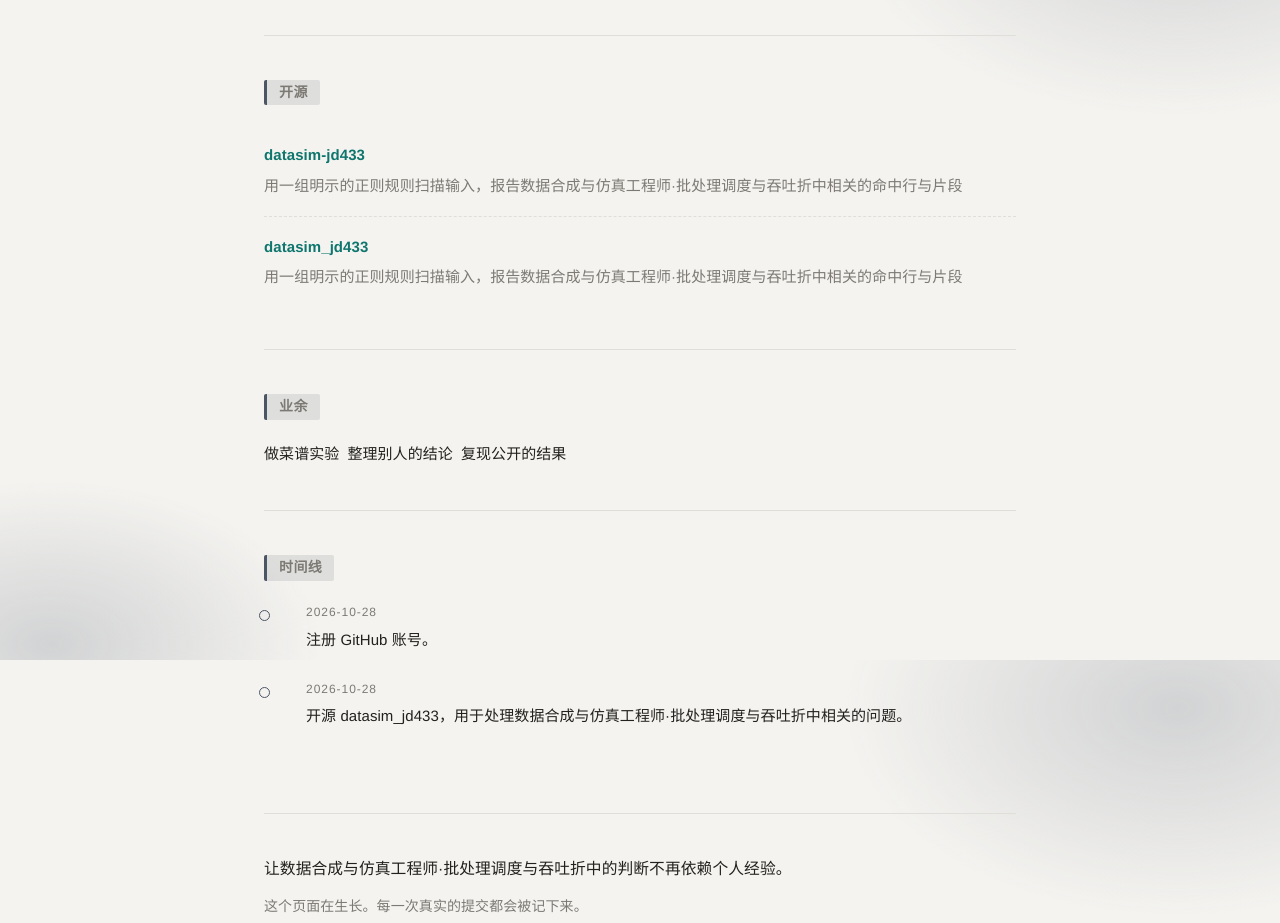
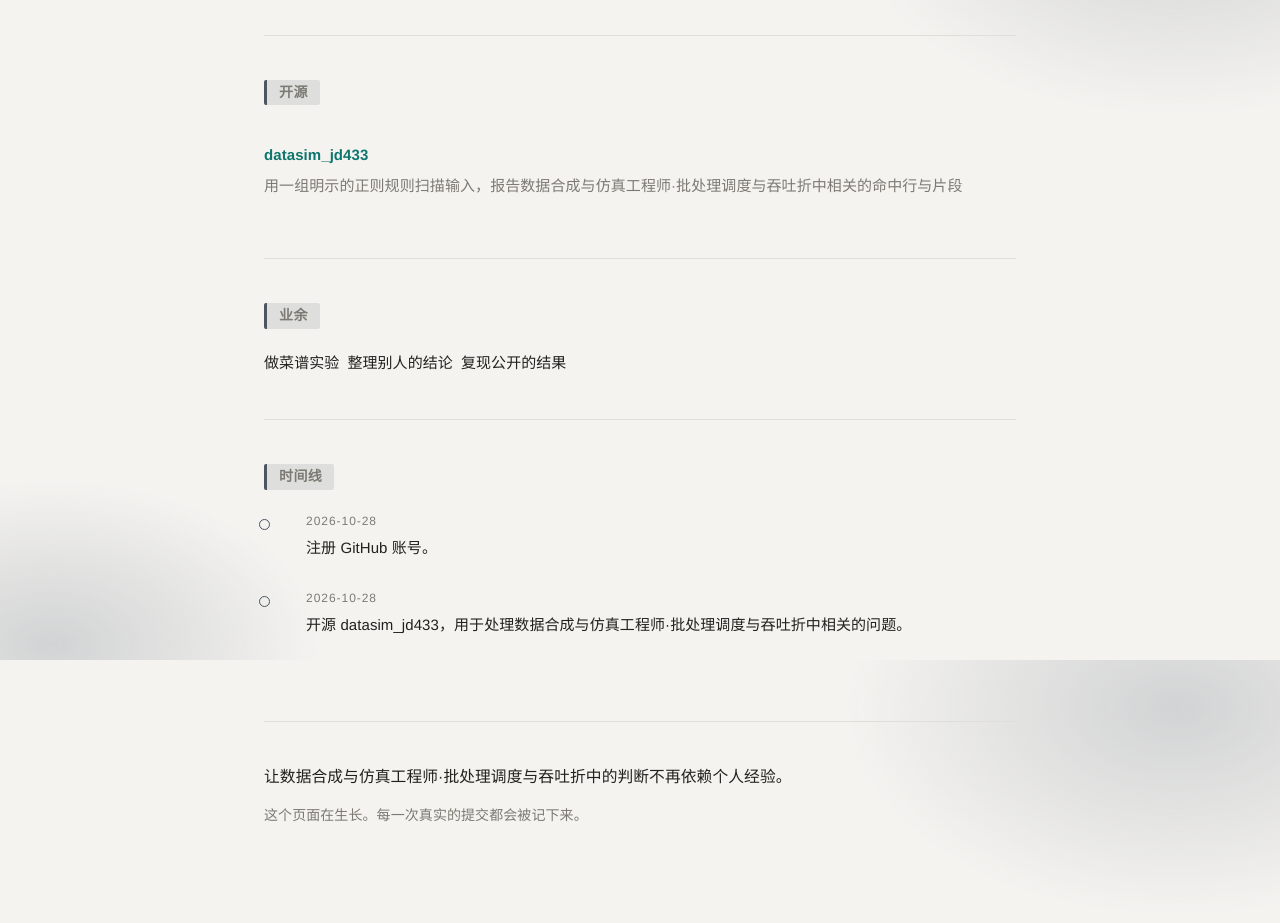
Before and after one commit to therrasso/therrasso.github.io, a plain HTML site: page index.html in a window 1280 px wide. Shown: the part 940-1863 px from the top of the page. Drawn offline with Linux system fonts and the light colour scheme.

Commit message:
fix: 更新个人站点

```diff
--- a/index.html
+++ b/index.html
@@ -102,9 +102,6 @@
 <section id="work">
   <h2>开源</h2>
   <ul class="repos">
-    <li><div class="name"><a href="https://github.com/therrasso/datasim-jd433" rel="noopener">datasim-jd433</a></div>
-      <div class="desc">用一组明示的正则规则扫描输入，报告数据合成与仿真工程师·批处理调度与吞吐折中相关的命中行与片段</div>
-    </li>
     <li><div class="name"><a href="https://github.com/therrasso/datasim_jd433" rel="noopener">datasim_jd433</a></div>
       <div class="desc">用一组明示的正则规则扫描输入，报告数据合成与仿真工程师·批处理调度与吞吐折中相关的命中行与片段</div>
     </li>
```
